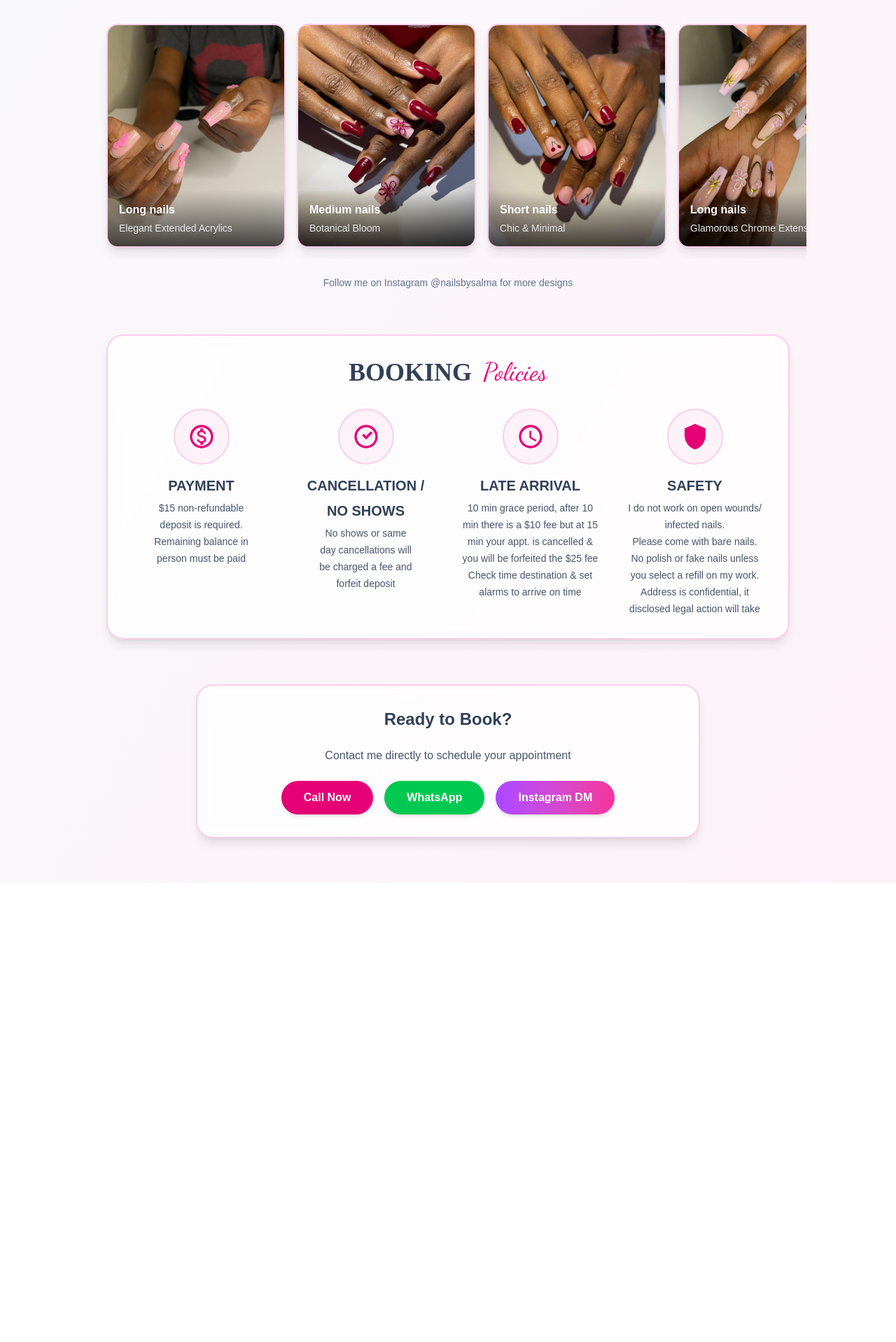
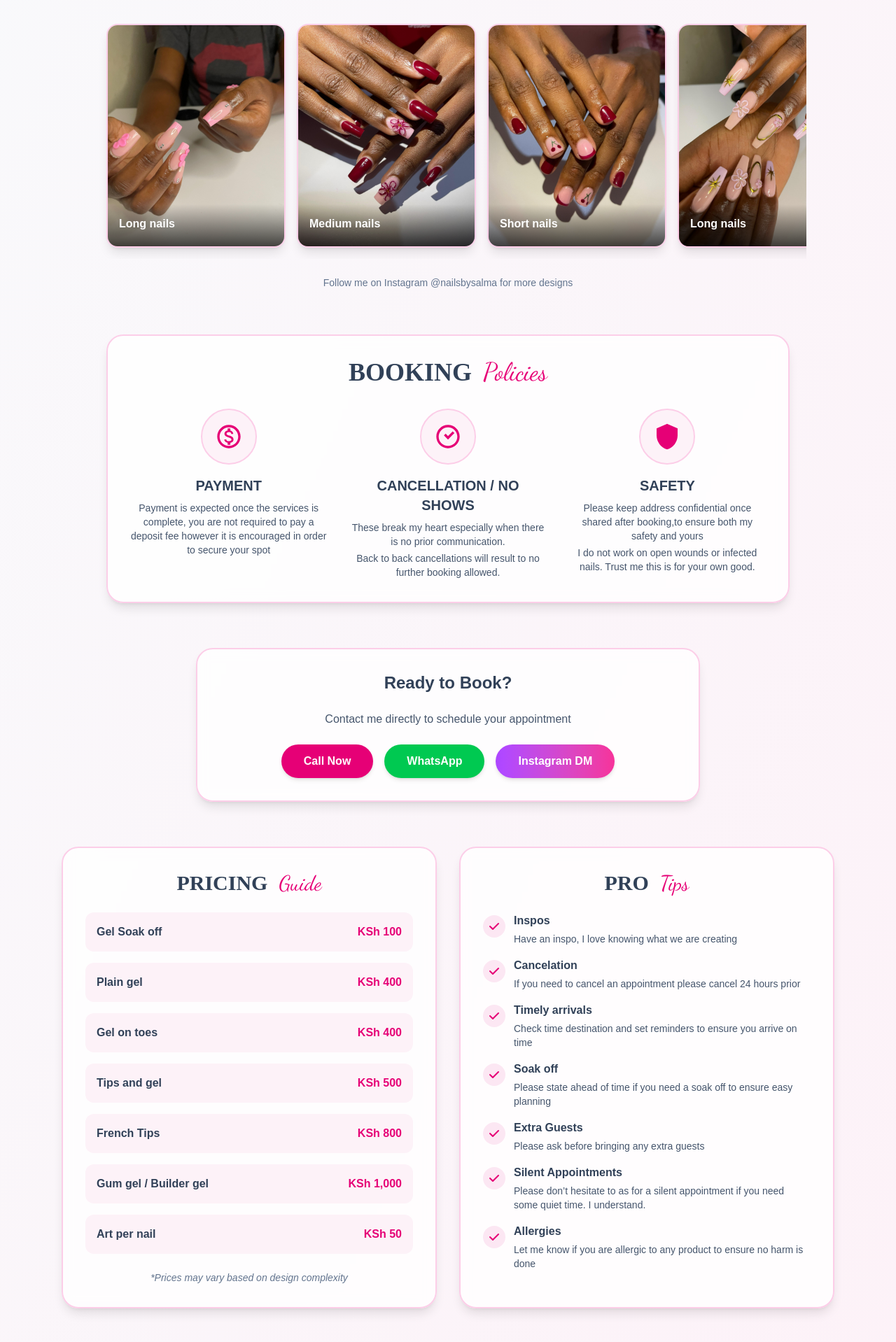
Before and after one commit to kazeric/nails_by_salma, a Next.js app: page / in a window 1280 px wide. Shown: the part 858-2776 px from the top of the page at 70% size. Before the commit the page ends 2120 px from the top, so only its background shows below. Built offline with nearby package versions, Linux system fonts and the light colour scheme.

Commit message:
add pricing and pro tips

```diff
--- a/app/page.tsx
+++ b/app/page.tsx
@@ -7,109 +7,91 @@ export default function Home(): JSX.Element {
     {
       id: 1,
       title: "Long nails",
-      description: "Elegant Extended Acrylics",
       imageUrl: "long_nails/WhatsApp Image 2026-01-08 at 9.28.16 AM.jpeg",
     },
     {
       id: 2,
       title: "Medium nails",
-      description: "Botanical Bloom",
       imageUrl: "medium_nails/WhatsApp Image 2026-01-08 at 9.23.58 AM.jpeg",
     },
     {
       id: 3,
       title: "Short nails",
-      description: "Chic & Minimal",
       imageUrl: "short_nails/WhatsApp Image 2026-01-08 at 9.09.31 AM.jpeg",
     },
     {
       id: 4,
       title: "Long nails",
-      description: "Glamorous Chrome Extensions",
       imageUrl: "long_nails/WhatsApp Image 2026-01-08 at 9.28.17 AM.jpeg",
     },
     {
       id: 5,
       title: "Medium nails",
-      description: "Shiny metallic finishes",
       imageUrl: "medium_nails/WhatsApp Image 2026-01-08 at 9.23.59 AM (1).jpeg",
     },
     {
       id: 6,
       title: "Short nails",
-      description: "Simple, clean look",
       imageUrl: "short_nails/WhatsApp Image 2026-01-08 at 9.09.32 AM.jpeg",
     },
     {
       id: 7,
       title: "toes",
-      description: "Bold pattern design",
       imageUrl: "toes/WhatsApp Image 2026-01-08 at 9.30.30 AM.jpeg",
     },
     {
       id: 8,
       title: "Long nails",
-      description: "Sharp, sophisticated style",
       imageUrl: "long_nails/WhatsApp Image 2026-01-08 at 9.28.18 AM.jpeg",
     },
     {
       id: 9,
       title: "Medium nails",
-      description: "Botanical Bloom",
       imageUrl: "medium_nails/WhatsApp Image 2026-01-08 at 9.23.59 AM (2).jpeg",
     },
     {
       id: 10,
       title: "Short nails",
-      description: "Nude Perfection",
       imageUrl: "short_nails/WhatsApp Image 2026-01-08 at 9.09.33 AM.jpeg",
     },
     {
       id: 11,
       title: "Long nails",
-      description: "Decorated long nails",
       imageUrl: "long_nails/WhatsApp Image 2026-01-08 at 9.28.28 AM (1).jpeg",
     },
     {
       id: 12,
       title: "Medium nails",
-      description: "Diamond-Studded Elegance",
       imageUrl: "medium_nails/WhatsApp Image 2026-01-08 at 9.23.59 AM.jpeg",
     },
     {
       id: 13,
       title: "Short nails",
-      description: "Sparkle & Shine",
       imageUrl: "short_nails/WhatsApp Image 2026-01-08 at 9.20.40 AM.jpeg",
     },
     {
       id: 14,
       title: "toes",
-      description: "Sandy, tropical theme",
       imageUrl: "toes/WhatsApp Image 2026-01-08 at 9.31.01 AM.jpeg",
     },
     {
       id: 15,
       title: "Long nails",
-      description: "Mystique Ombré Extensions",
       imageUrl: "long_nails/WhatsApp Image 2026-01-08 at 9.28.28 AM.jpeg",
     },
     {
       id: 16,
       title: "Medium nails",
-      description: "Nature-inspired nail art",
       imageUrl: "medium_nails/WhatsApp Image 2026-01-08 at 9.24.00 AM.jpeg",
     },
     {
       id: 17,
       title: "Short nails",
-      description: "Natural, elegant shade",
       imageUrl: "short_nails/WhatsApp Image 2026-01-08 at 9.20.46 AM.jpeg",
     },
     {
       id: 18,
       title: "toes",
-      description: "Summer Vibes Pedicure",
       imageUrl: "toes/WhatsApp Image 2026-01-08 at 9.31.04 AM.jpeg",
     },
   ]);
@@ -162,9 +144,7 @@ export default function Home(): JSX.Element {
           </div>
         </div>
 
-        <p className="text-slate-500 text-lg">
-          Licensed Private NailTech Location Algonquin IL
-        </p>
+        <p className="text-slate-500 text-lg">Private nail tech – Kilifi </p>
       </header>
 
       {/* Meet Your Nail Tech Section */}
@@ -188,33 +168,30 @@ export default function Home(): JSX.Element {
           <div className="flex flex-col md:flex-row items-center gap-8">
             <div className="flex-shrink-0">
               <div className="w-48 h-48 rounded-full bg-gradient-to-br from-pink-100 to-pink-200 flex items-center justify-center overflow-hidden shadow-lg">
-
-                  <img
-                    src="WhatsApp Image 2026-01-08 at 9.59.23 AM.jpeg"
-                    alt="Me"
-                    className="w-full h-full object-cover"
-                  />
-
+                <img
+                  src="WhatsApp Image 2026-01-31 at 1.16.49 PM.jpeg"
+                  alt="Me"
+                  className="rotate-270 object-[0pt_-10pt] "
+                />
               </div>
             </div>
 
             <div className="flex-1 text-center md:text-left">
               <p className="text-slate-700 text-lg leading-relaxed mb-4">
-                Hi I'm Salma! I am a private home based Licensed nail tech
-                located in Algonquin IL. Doing nails is my passion and my goal
-                is to make every person who sits in my chair feel beautiful and
-                confident with their nails!
+                Hi, I`m Salma. I am a private homebased nail-tech located in
+                Kilifi- St.Thomas . <br />
+                Doing nails is my passion and my aim is to make every person who
+                sits at my chair feel special, beautiful and confident with
+                their nails.
               </p>
 
               <p className="text-slate-600 text-sm">
-                I provide a clean comfortable space with sanitized items for
-                every client, large variety of colors and nail charms as well as
-                high quality products.
+                Looking forward to seeing you!
               </p>
             </div>
           </div>
 
-          <div className="flex flex-col p-8 sm:flex-row gap-4 justify-center">
+          <div className="flex flex-col p-8 sm:flex-row gap-4 text-center justify-center">
             <a
               href="tel:+254794548718"
               className="bg-pink-600 hover:bg-pink-700 text-white px-8 py-3 rounded-full font-semibold transition-colors shadow-md hover:shadow-lg"
@@ -259,7 +236,7 @@ export default function Home(): JSX.Element {
             </span>
           </div>
           <p className="text-slate-600 mt-4">
-            Swipe to see my latest nail designs
+            Swipe to see some of my nail designs
           </p>
         </div>
 
@@ -278,13 +255,12 @@ export default function Home(): JSX.Element {
                   <img
                     src={image.imageUrl}
                     alt={image.title}
-                    className="w-full h-full object-cover"
+                    className="h-full w-full object-cover group-hover:scale-105 transition-transform duration-300"
                   />
                   <div className="absolute bottom-0 left-0 right-0 bg-gradient-to-t from-black/70 to-transparent p-4">
                     <h3 className="font-semibold text-white mb-1">
                       {image.title}
                     </h3>
-                    <p className="text-sm text-gray-200">{image.description}</p>
                   </div>
                 </div>
               </div>
@@ -317,7 +293,7 @@ export default function Home(): JSX.Element {
             </span>
           </div>
 
-          <div className="grid grid-cols-1 md:grid-cols-2 lg:grid-cols-4 gap-8">
+          <div className="grid grid-cols-1 md:grid-cols-2 lg:grid-cols-3 gap-8">
             {/* Payment Policy */}
             <div className="text-center">
               <div className="w-20 h-20 mx-auto mb-4 bg-pink-50 rounded-full flex items-center justify-center border-2 border-pink-200">
@@ -331,10 +307,11 @@ export default function Home(): JSX.Element {
               </div>
               <h3 className="text-xl font-bold text-slate-700 mb-2">PAYMENT</h3>
               <div className="text-sm text-slate-600 space-y-1">
-                <p>$15 non-refundable</p>
-                <p>deposit is required.</p>
-                <p>Remaining balance in</p>
-                <p>person must be paid</p>
+                <p>
+                  Payment is expected once the services is complete, you are not
+                  required to pay a deposit fee however it is encouraged in
+                  order to secure your spot
+                </p>
               </div>
             </div>
 
@@ -350,40 +327,17 @@ export default function Home(): JSX.Element {
                 </svg>
               </div>
               <h3 className="text-xl font-bold text-slate-700 mb-2">
-                CANCELLATION /
-              </h3>
-              <h3 className="text-xl font-bold text-slate-700 mb-2">
-                NO SHOWS
+                CANCELLATION / NO SHOWS
               </h3>
               <div className="text-sm text-slate-600 space-y-1">
-                <p>No shows or same</p>
-                <p>day cancellations will</p>
-                <p>be charged a fee and</p>
-                <p>forfeit deposit</p>
-              </div>
-            </div>
-
-            {/* Late Arrival Policy */}
-            <div className="text-center">
-              <div className="w-20 h-20 mx-auto mb-4 bg-pink-50 rounded-full flex items-center justify-center border-2 border-pink-200">
-                <svg
-                  className="w-10 h-10 text-pink-600"
-                  fill="currentColor"
-                  viewBox="0 0 24 24"
-                >
-                  <path d="M12 2C6.48 2 2 6.48 2 12s4.48 10 10 10 10-4.48 10-10S17.52 2 12 2zm0 18c-4.41 0-8-3.59-8-8s3.59-8 8-8 8 3.59 8 8-3.59 8-8 8zm.5-13H11v6l5.25 3.15.75-1.23-4.5-2.67V7z" />
-                </svg>
-              </div>
-              <h3 className="text-xl font-bold text-slate-700 mb-2">
-                LATE ARRIVAL
-              </h3>
-              <div className="text-sm text-slate-600 space-y-1">
-                <p>10 min grace period, after 10</p>
-                <p>min there is a $10 fee but at 15</p>
-                <p>min your appt. is cancelled &</p>
-                <p>you will be forfeited the $25 fee</p>
-                <p>Check time destination & set</p>
-                <p>alarms to arrive on time</p>
+                <p>
+                  These break my heart especially when there is no prior
+                  communication.
+                </p>
+                <p>
+                  Back to back cancellations will result to no further booking
+                  allowed.
+                </p>
               </div>
             </div>
 
@@ -400,13 +354,14 @@ export default function Home(): JSX.Element {
               </div>
               <h3 className="text-xl font-bold text-slate-700 mb-2">SAFETY</h3>
               <div className="text-sm text-slate-600 space-y-1">
-                <p>I do not work on open wounds/</p>
-                <p>infected nails.</p>
-                <p>Please come with bare nails.</p>
-                <p>No polish or fake nails unless</p>
-                <p>you select a refill on my work.</p>
-                <p>Address is confidential, it</p>
-                <p>disclosed legal action will take</p>
+                <p>
+                  Please keep address confidential once shared after booking,to
+                  ensure both my safety and yours
+                </p>
+                <p>
+                  I do not work on open wounds or infected nails. Trust me this
+                  is for your own good.
+                </p>
               </div>
             </div>
           </div>
@@ -450,6 +405,265 @@ export default function Home(): JSX.Element {
         </div>
       </section>
 
+      {/* Pricing & Pro Tips Section */}
+      <section className="max-w-6xl mx-auto px-6 pb-16">
+        <div className="grid grid-cols-1 lg:grid-cols-2 gap-8">
+          {/* Pricing */}
+          <div className="bg-white/80 backdrop-blur-sm border-2 border-pink-200 rounded-3xl p-8 shadow-lg">
+            <div className="flex items-center gap-4 mb-6 justify-center">
+              <h2
+                className="text-3xl font-bold text-slate-700"
+                style={{ fontFamily: "serif" }}
+              >
+                PRICING
+              </h2>
+              <span
+                className="text-3xl font-script text-pink-600"
+                style={{ fontFamily: "Dancing Script, cursive" }}
+              >
+                Guide
+              </span>
+            </div>
+
+            <div className="space-y-4">
+              <div className="flex justify-between items-center p-4 bg-pink-50 rounded-xl">
+                <span className="text-slate-700 font-semibold">
+                  Gel Soak off
+                </span>
+                <span className="text-pink-600 font-bold">KSh 100</span>
+              </div>
+              <div className="flex justify-between items-center p-4 bg-pink-50 rounded-xl">
+                <span className="text-slate-700 font-semibold">Plain gel</span>
+                <span className="text-pink-600 font-bold">KSh 400</span>
+              </div>
+              <div className="flex justify-between items-center p-4 bg-pink-50 rounded-xl">
+                <span className="text-slate-700 font-semibold">
+                  Gel on toes
+                </span>
+                <span className="text-pink-600 font-bold">KSh 400</span>
+              </div>
+              <div className="flex justify-between items-center p-4 bg-pink-50 rounded-xl">
+                <span className="text-slate-700 font-semibold">
+                  Tips and gel
+                </span>
+                <span className="text-pink-600 font-bold">KSh 500</span>
+              </div>
+              <div className="flex justify-between items-center p-4 bg-pink-50 rounded-xl">
+                <span className="text-slate-700 font-semibold">
+                  French Tips
+                </span>
+                <span className="text-pink-600 font-bold">KSh 800</span>
+              </div>
+              <div className="flex justify-between items-center p-4 bg-pink-50 rounded-xl">
+                <span className="text-slate-700 font-semibold">
+                  Gum gel / Builder gel
+                </span>
+                <span className="text-pink-600 font-bold">KSh 1,000</span>
+              </div>
+              <div className="flex justify-between items-center p-4 bg-pink-50 rounded-xl">
+                <span className="text-slate-700 font-semibold">
+                  Art per nail
+                </span>
+                <span className="text-pink-600 font-bold">KSh 50</span>
+              </div>
+            </div>
+
+            <p className="text-sm text-slate-500 text-center mt-6 italic">
+              *Prices may vary based on design complexity
+            </p>
+          </div>
+
+          {/* Pro Tips */}
+          <div className="bg-white/80 backdrop-blur-sm border-2 border-pink-200 rounded-3xl p-8 shadow-lg">
+            <div className="flex items-center gap-4 mb-6 justify-center">
+              <h2
+                className="text-3xl font-bold text-slate-700"
+                style={{ fontFamily: "serif" }}
+              >
+                PRO
+              </h2>
+              <span
+                className="text-3xl font-script text-pink-600"
+                style={{ fontFamily: "Dancing Script, cursive" }}
+              >
+                Tips
+              </span>
+            </div>
+
+            <div className="space-y-4">
+              <div className="flex gap-3 items-start">
+                <div className="flex-shrink-0 w-8 h-8 bg-pink-100 rounded-full flex items-center justify-center mt-1">
+                  <svg
+                    className="w-5 h-5 text-pink-600"
+                    fill="currentColor"
+                    viewBox="0 0 20 20"
+                  >
+                    <path
+                      fillRule="evenodd"
+                      d="M16.707 5.293a1 1 0 010 1.414l-8 8a1 1 0 01-1.414 0l-4-4a1 1 0 011.414-1.414L8 12.586l7.293-7.293a1 1 0 011.414 0z"
+                      clipRule="evenodd"
+                    />
+                  </svg>
+                </div>
+                <div>
+                  <h4 className="font-semibold text-slate-700 mb-1">Inspos</h4>
+                  <p className="text-sm text-slate-600">
+                    Have an inspo, I love knowing what we are creating{" "}
+                  </p>
+                </div>
+              </div>
+
+              <div className="flex gap-3 items-start">
+                <div className="flex-shrink-0 w-8 h-8 bg-pink-100 rounded-full flex items-center justify-center mt-1">
+                  <svg
+                    className="w-5 h-5 text-pink-600"
+                    fill="currentColor"
+                    viewBox="0 0 20 20"
+                  >
+                    <path
+                      fillRule="evenodd"
+                      d="M16.707 5.293a1 1 0 010 1.414l-8 8a1 1 0 01-1.414 0l-4-4a1 1 0 011.414-1.414L8 12.586l7.293-7.293a1 1 0 011.414 0z"
+                      clipRule="evenodd"
+                    />
+                  </svg>
+                </div>
+                <div>
+                  <h4 className="font-semibold text-slate-700 mb-1">
+                    Cancelation
+                  </h4>
+                  <p className="text-sm text-slate-600">
+                    If you need to cancel an appointment please cancel 24 hours
+                    prior
+                  </p>
+                </div>
+              </div>
+
+              <div className="flex gap-3 items-start">
+                <div className="flex-shrink-0 w-8 h-8 bg-pink-100 rounded-full flex items-center justify-center mt-1">
+                  <svg
+                    className="w-5 h-5 text-pink-600"
+                    fill="currentColor"
+                    viewBox="0 0 20 20"
+                  >
+                    <path
+                      fillRule="evenodd"
+                      d="M16.707 5.293a1 1 0 010 1.414l-8 8a1 1 0 01-1.414 0l-4-4a1 1 0 011.414-1.414L8 12.586l7.293-7.293a1 1 0 011.414 0z"
+                      clipRule="evenodd"
+                    />
+                  </svg>
+                </div>
+                <div>
+                  <h4 className="font-semibold text-slate-700 mb-1">
+                    Timely arrivals
+                  </h4>
+                  <p className="text-sm text-slate-600">
+                    Check time destination and set reminders to ensure you
+                    arrive on time
+                  </p>
+                </div>
+              </div>
+
+              <div className="flex gap-3 items-start">
+                <div className="flex-shrink-0 w-8 h-8 bg-pink-100 rounded-full flex items-center justify-center mt-1">
+                  <svg
+                    className="w-5 h-5 text-pink-600"
+                    fill="currentColor"
+                    viewBox="0 0 20 20"
+                  >
+                    <path
+                      fillRule="evenodd"
+                      d="M16.707 5.293a1 1 0 010 1.414l-8 8a1 1 0 01-1.414 0l-4-4a1 1 0 011.414-1.414L8 12.586l7.293-7.293a1 1 0 011.414 0z"
+                      clipRule="evenodd"
+                    />
+                  </svg>
+                </div>
+                <div>
+                  <h4 className="font-semibold text-slate-700 mb-1">
+                    Soak off
+                  </h4>
+                  <p className="text-sm text-slate-600">
+                    Please state ahead of time if you need a soak off to ensure
+                    easy planning
+                  </p>
+                </div>
+              </div>
+
+              <div className="flex gap-3 items-start">
+                <div className="flex-shrink-0 w-8 h-8 bg-pink-100 rounded-full flex items-center justify-center mt-1">
+                  <svg
+                    className="w-5 h-5 text-pink-600"
+                    fill="currentColor"
+                    viewBox="0 0 20 20"
+                  >
+                    <path
+                      fillRule="evenodd"
+                      d="M16.707 5.293a1 1 0 010 1.414l-8 8a1 1 0 01-1.414 0l-4-4a1 1 0 011.414-1.414L8 12.586l7.293-7.293a1 1 0 011.414 0z"
+                      clipRule="evenodd"
+                    />
+                  </svg>
+                </div>
+                <div>
+                  <h4 className="font-semibold text-slate-700 mb-1">
+                    Extra Guests
+                  </h4>
+                  <p className="text-sm text-slate-600">
+                    Please ask before bringing any extra guests
+                  </p>
+                </div>
+              </div>
+              <div className="flex gap-3 items-start">
+                <div className="flex-shrink-0 w-8 h-8 bg-pink-100 rounded-full flex items-center justify-center mt-1">
+                  <svg
+                    className="w-5 h-5 text-pink-600"
+                    fill="currentColor"
+                    viewBox="0 0 20 20"
+                  >
+                    <path
+                      fillRule="evenodd"
+                      d="M16.707 5.293a1 1 0 010 1.414l-8 8a1 1 0 01-1.414 0l-4-4a1 1 0 011.414-1.414L8 12.586l7.293-7.293a1 1 0 011.414 0z"
+                      clipRule="evenodd"
+                    />
+                  </svg>
+                </div>
+                <div>
+                  <h4 className="font-semibold text-slate-700 mb-1">
+                    Silent Appointments
+                  </h4>
+                  <p className="text-sm text-slate-600">
+                    Please don’t hesitate to as for a silent appointment if you
+                    need some quiet time. I understand.
+                  </p>
+                </div>
+              </div>
+              <div className="flex gap-3 items-start">
+                <div className="flex-shrink-0 w-8 h-8 bg-pink-100 rounded-full flex items-center justify-center mt-1">
+                  <svg
+                    className="w-5 h-5 text-pink-600"
+                    fill="currentColor"
+                    viewBox="0 0 20 20"
+                  >
+                    <path
+                      fillRule="evenodd"
+                      d="M16.707 5.293a1 1 0 010 1.414l-8 8a1 1 0 01-1.414 0l-4-4a1 1 0 011.414-1.414L8 12.586l7.293-7.293a1 1 0 011.414 0z"
+                      clipRule="evenodd"
+                    />
+                  </svg>
+                </div>
+                <div>
+                  <h4 className="font-semibold text-slate-700 mb-1">
+                    Allergies
+                  </h4>
+                  <p className="text-sm text-slate-600">
+                    Let me know if you are allergic to any product to ensure no
+                    harm is done
+                  </p>
+                </div>
+              </div>
+            </div>
+          </div>
+        </div>
+      </section>
+
       <style jsx>{`
         @import url("https://fonts.googleapis.com/css2?family=Dancing+Script:wght@400;700&display=swap");
 
```
Also changed, not shown: public/WhatsApp Image 2026-01-31 at 1.16.49 PM.jpeg (added).
